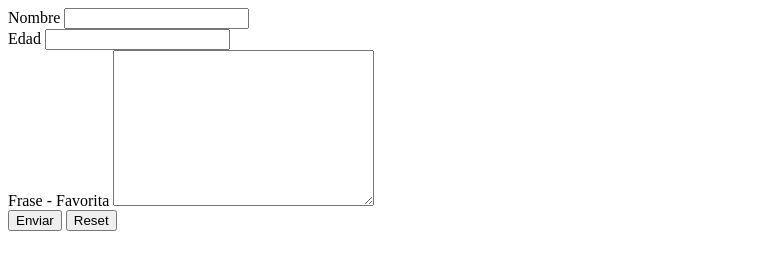
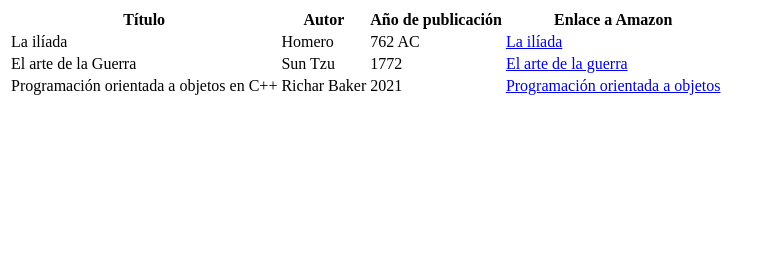
Before and after one commit to MrGabo-B/OpenBootcamp, a plain HTML site: page Html y Css3 Tareas/tablas.html in a window 1280 px wide. Shown: the whole page, without its empty margins (0-775 px from the left). Drawn offline with Linux system fonts and the light colour scheme.

Commit message:
Ejercicio 02/2 - Tablas en HTML

```diff
--- a/Html y Css3 Tareas/tablas.html
+++ b/Html y Css3 Tareas/tablas.html
@@ -1,29 +1,34 @@
 <!DOCTYPE html>
 <html>
   <head>
-    <title>Ejercicio 02 - Formularios en HTML</title>
+    <title>Ejercicio 02/2- Tablas en HTML</title>
   </head>
   <body>
-    <form action="/">
-      <div>
-        <label for="nombre">Nombre</label>
-        <input type="text" id="nombre" name="nombre" />
-      </div>
-      <div>
-        <label for="edad">Edad</label>
-        <input type="number" id="edad" name="edad" />
-      </div>
-      <div>
-        <label for="frase-favorita">Frase - Favorita</label>
-        <textarea
-          name="frase-favaorita"
-          id="frase-favorita"
-          cols="30"
-          rows="10"
-        ></textarea>
-      </div>
-      <button type="submit">Enviar</button>
-      <button type="reset">Reset</button>
-    </form>
+    <table>
+      <tr>
+        <th>Título</th>
+        <th>Autor</th>
+        <th>Año de publicación</th>
+        <th>Enlace a Amazon</th>
+      </tr>
+      <tr>
+        <td>La ilíada</td>
+        <td>Homero</td>
+        <td>762 AC</td>
+        <td><a target="_blank" href="https://www.amazon.es/Il%C3%ADada-TEXTOS-CL%C3%81SICOS-PSEUDONIMO-HOMERO/dp/8424926323/ref=sr_1_1?__mk_es_ES=%C3%85M%C3%85%C5%BD%C3%95%C3%91&crid=32ZZIG05BU0GU&keywords=La+iliada&qid=1659583532&sprefix=la+iliad%2Caps%2C296&sr=8-1">La ilíada</a></td>
+      </tr>
+      <tr>
+        <td>El arte de la Guerra</td>
+        <td>Sun Tzu</td>
+        <td>1772</td>
+        <td><a target="_blank" href="https://www.amazon.es/El-Arte-Guerra-literatura-cl%C3%A1sica-ebook/dp/B09CYGBY7S/ref=sr_1_1?qid=1659583737&refinements=p_27%3AJulio+V.+V.&s=digital-text&sr=1-1&text=Julio+V.+V.">El arte de la guerra</a></td>
+      </tr>
+      <tr>
+        <td>Programación orientada a objetos en C++</td>
+        <td>Richar Baker</td>
+        <td>2021</td>
+        <td><a target="_blank" href="https://www.amazon.es/Programaci%C3%B3n-orientada-objetos-aprender-programaci%C3%B3n-ebook/dp/B09GN8GX26/ref=sr_1_1?__mk_es_ES=%C3%85M%C3%85%C5%BD%C3%95%C3%91&crid=4NHAVHFYEU8E&keywords=aprende+a+programar+en+c%2B%2B&qid=1659583857&s=digital-text&sprefix=aprende+a+programar+en+c+%2Cdigital-text%2C331&sr=1-1">Programación orientada a objetos</a></td>
+      </tr>
+    </table>
   </body>
 </html>
```
